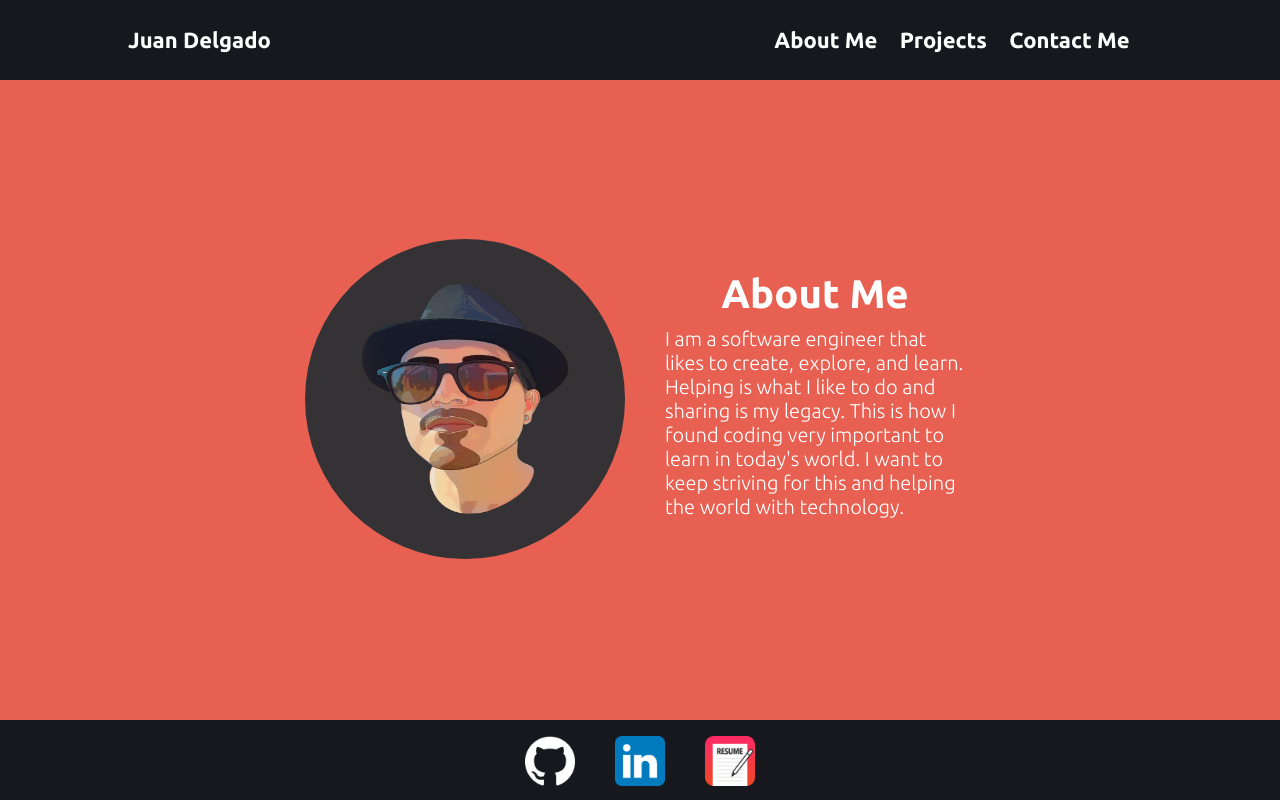
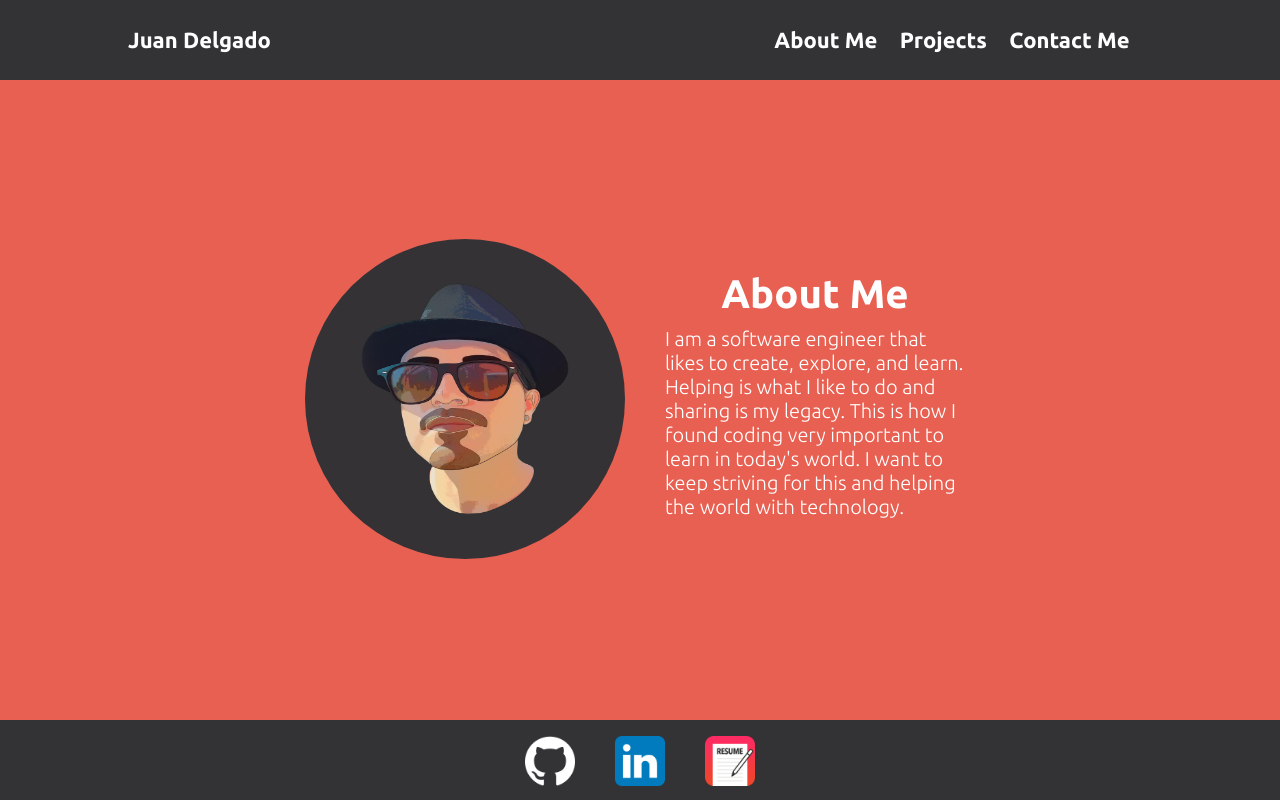
Before and after one commit to JohnJoseph2019/JD_portofolio, a React (Create React App) app: page / in a window 1280 px wide. Shown: the top 800 px of the page. Built offline with nearby package versions, Linux system fonts and the light colour scheme.

Commit message:
added diffierent footer and header backgroun color

```diff
--- a/src/components/Footer.css
+++ b/src/components/Footer.css
@@ -2,7 +2,7 @@
   display: flex;
   justify-content: center;
   align-items: center;
-  background-color: rgb(22, 24, 29);
+  background-color: rgb(51, 50, 53);
   position: fixed;
   bottom: 0;
   height: 80px;
--- a/src/components/Header.css
+++ b/src/components/Header.css
@@ -3,7 +3,7 @@
   justify-content: space-between;
   align-items: center;
   height: 80px;
-  background-color: rgb(22, 24, 29);
+  background-color: rgb(51, 50, 53);
   position: fixed;
   top: 0;
   width: 100%;
--- a/src/shared/DropDown.css
+++ b/src/shared/DropDown.css
@@ -34,7 +34,7 @@ li:hover {
 .button {
   width: 125px;
   font-size: 22px;
-  background-color: rgb(22, 24, 29);
+  background-color: rgb(51, 50, 53);
   border-radius: 5px;
   font-weight: bold;
   color: white;
```
